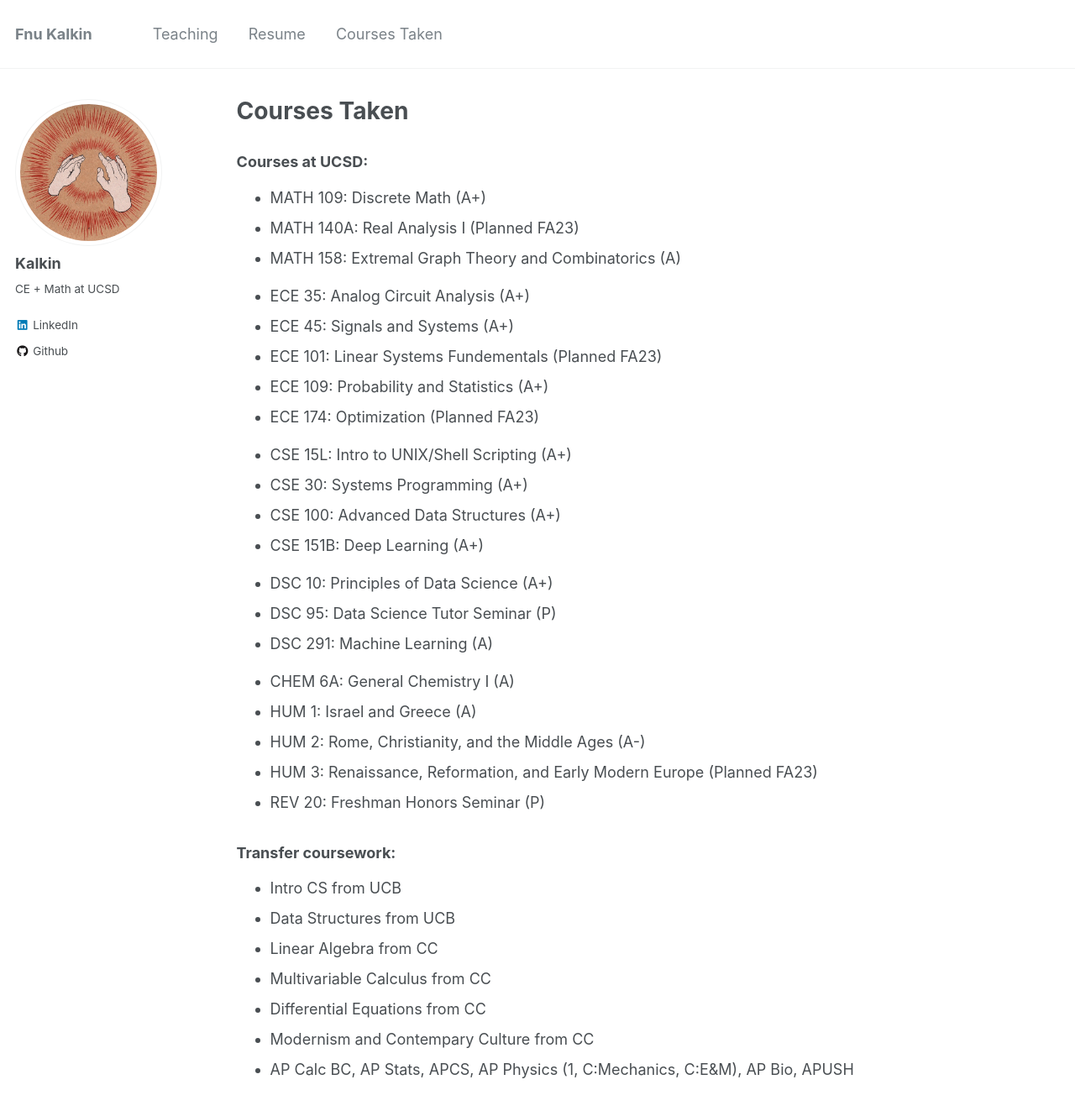
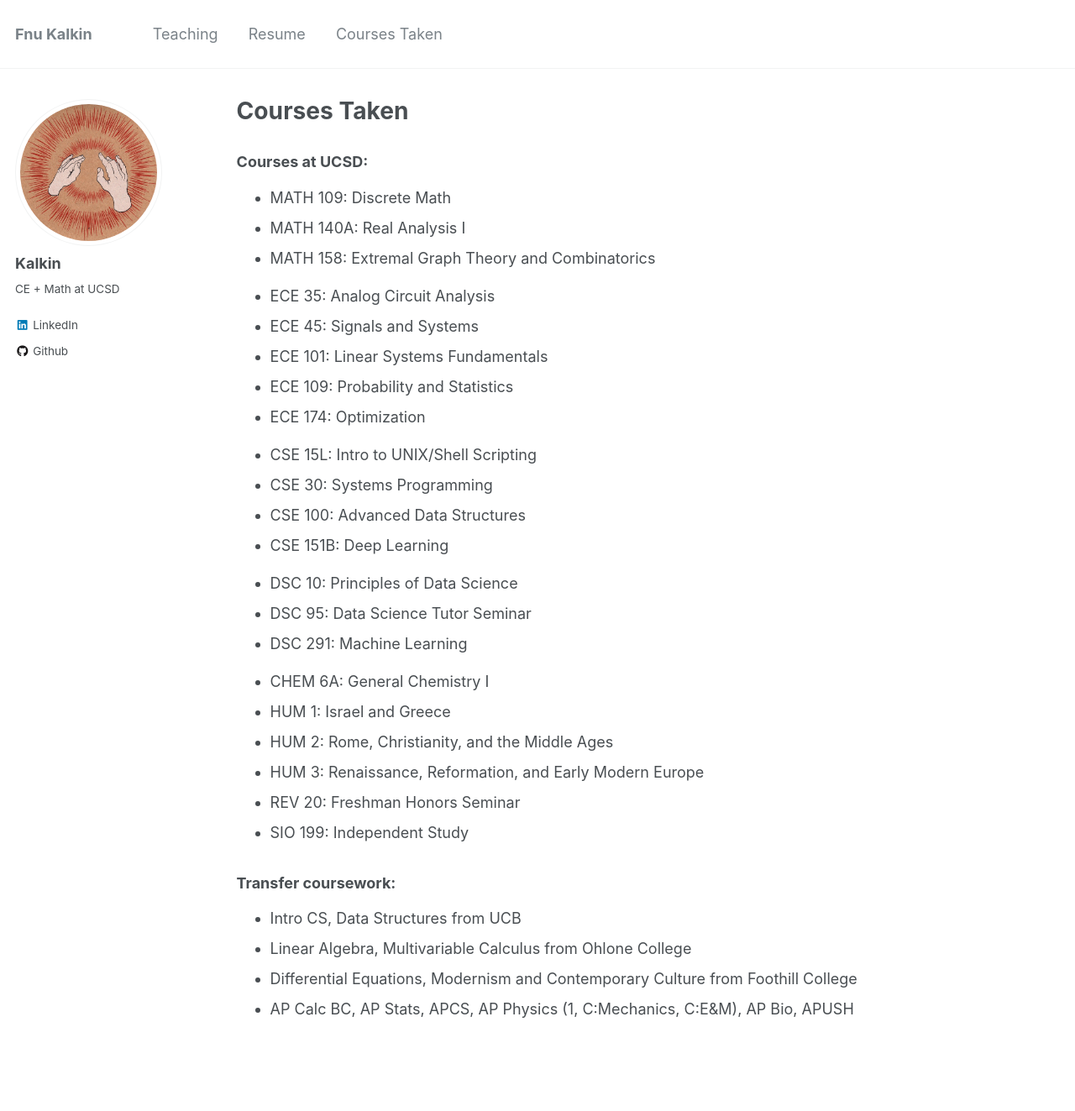
Before and after one commit to kalkulator413/kalkulator413.github.io, a Jekyll site: the page built from _pages/courses.md, in a window 1280 px wide and 1400 px high. Shown: the top 1323 px of the window at 84% size. Built offline with Jekyll 4.4.1, drawn with Linux system fonts in a browser that asks for light colours.

Commit message:
Update courses.md

```diff
--- a/_pages/courses.md
+++ b/_pages/courses.md
@@ -7,47 +7,45 @@ author_profile: true
 
 ### Courses at UCSD:
 
-- MATH 109: Discrete Math (A+)
-- MATH 140A: Real Analysis I (Planned FA23)
-- MATH 158: Extremal Graph Theory and Combinatorics (A)
+- MATH 109: Discrete Math
+- MATH 140A: Real Analysis I
+- MATH 158: Extremal Graph Theory and Combinatorics
 
 <!-- -->
 
-- ECE 35: Analog Circuit Analysis (A+)
-- ECE 45: Signals and Systems (A+)
-- ECE 101: Linear Systems Fundementals (Planned FA23)
-- ECE 109: Probability and Statistics (A+)
-- ECE 174: Optimization (Planned FA23)
+- ECE 35: Analog Circuit Analysis
+- ECE 45: Signals and Systems
+- ECE 101: Linear Systems Fundamentals
+- ECE 109: Probability and Statistics
+- ECE 174: Optimization
 
 <!-- -->
 
-- CSE 15L: Intro to UNIX/Shell Scripting (A+)
-- CSE 30: Systems Programming (A+)
-- CSE 100: Advanced Data Structures (A+)
-- CSE 151B: Deep Learning (A+)
+- CSE 15L: Intro to UNIX/Shell Scripting
+- CSE 30: Systems Programming
+- CSE 100: Advanced Data Structures
+- CSE 151B: Deep Learning
 
 <!-- -->
 
-- DSC 10: Principles of Data Science (A+)
-- DSC 95: Data Science Tutor Seminar (P)
-- DSC 291: Machine Learning (A)
+- DSC 10: Principles of Data Science
+- DSC 95: Data Science Tutor Seminar
+- DSC 291: Machine Learning
 
 <!-- -->
 
-- CHEM 6A: General Chemistry I (A)
-- HUM 1: Israel and Greece (A)
-- HUM 2: Rome, Christianity, and the Middle Ages (A-)
-- HUM 3: Renaissance, Reformation, and Early Modern Europe (Planned FA23)
-- REV 20: Freshman Honors Seminar (P)
+- CHEM 6A: General Chemistry I
+- HUM 1: Israel and Greece
+- HUM 2: Rome, Christianity, and the Middle Ages
+- HUM 3: Renaissance, Reformation, and Early Modern Europe
+- REV 20: Freshman Honors Seminar
+- SIO 199: Independent Study
 
 <!-- -->
 
 ### Transfer coursework:
 
-- Intro CS from UCB
-- Data Structures from UCB
-- Linear Algebra from CC
-- Multivariable Calculus from CC
-- Differential Equations from CC
-- Modernism and Contempary Culture from CC
+- Intro CS, Data Structures from UCB
+- Linear Algebra, Multivariable Calculus from Ohlone College
+- Differential Equations, Modernism and Contemporary Culture from Foothill College
 - AP Calc BC, AP Stats, APCS, AP Physics (1, C:Mechanics, C:E&M), AP Bio, APUSH
```
